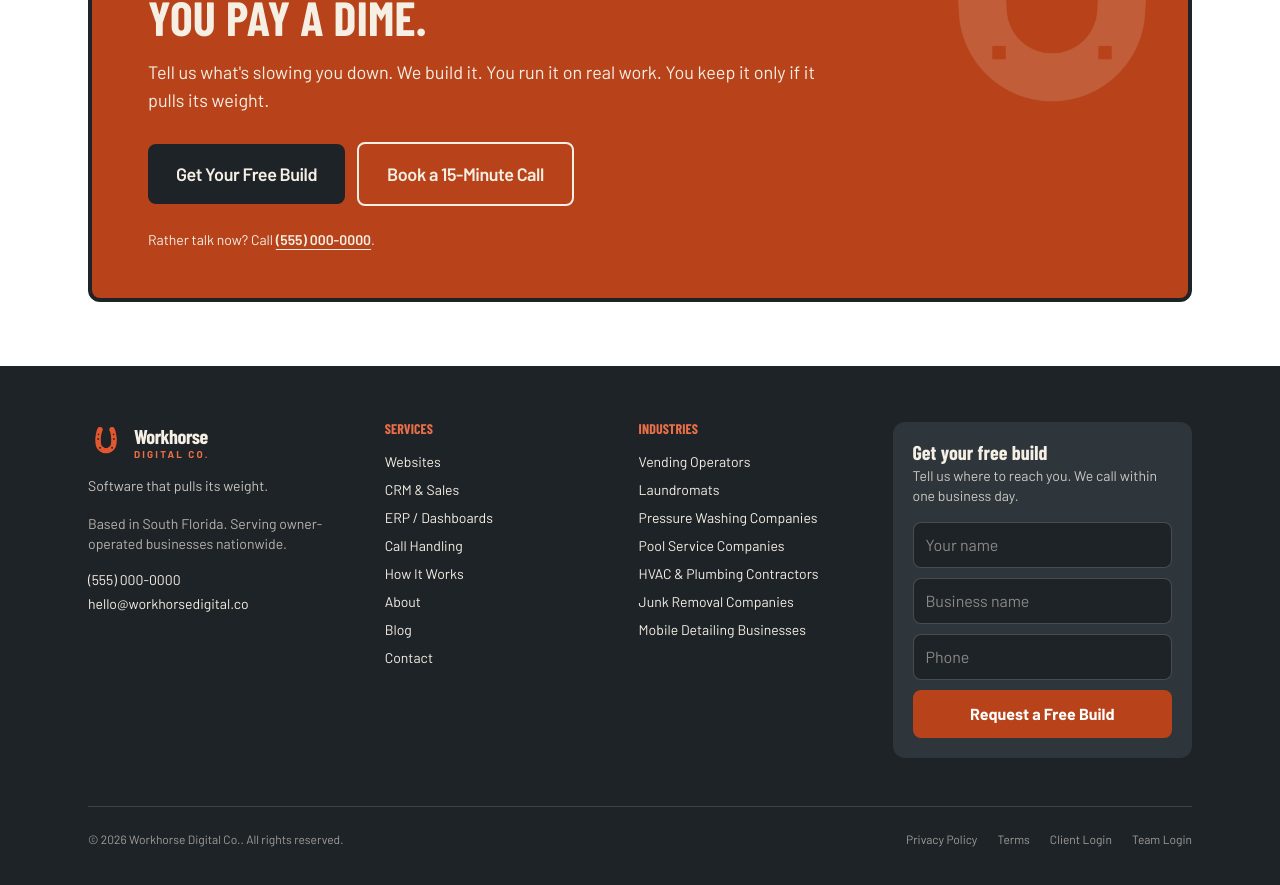
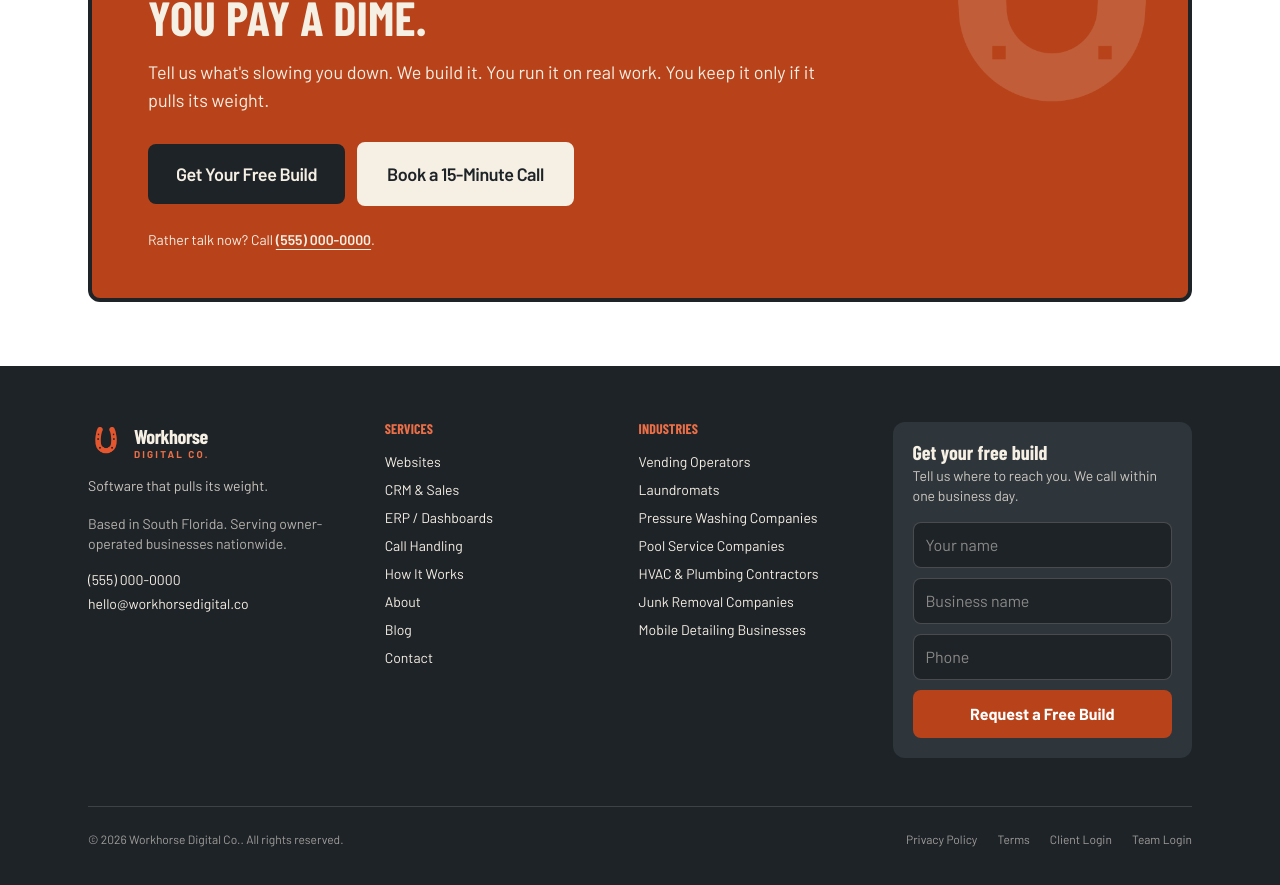
Before and after one commit to montyd14/workhorse-digital-erp, a Next.js app: page /blog in a window 1280 px wide. Shown: the part 1124-2009 px from the top of the page. Built offline with nearby package versions, Linux system fonts and the light colour scheme; no server answers; a web font is replaced by a local one.

Commit message:
Final CTA: cream call button with black text

```diff
--- a/components/cta.tsx
+++ b/components/cta.tsx
@@ -30,7 +30,7 @@ export function FinalCta({
               <Button href={nav.cta.href} variant="secondary" size="lg">
                 {nav.cta.label}
               </Button>
-              <Button href={nav.secondaryCta.href} variant="onDark" size="lg">
+              <Button href={nav.secondaryCta.href} variant="light" size="lg">
                 Book a 15-Minute Call
               </Button>
             </div>
--- a/components/ui.tsx
+++ b/components/ui.tsx
@@ -4,7 +4,7 @@ import type { ReactNode } from "react";
 type ButtonProps = {
   href: string;
   children: ReactNode;
-  variant?: "primary" | "secondary" | "ghost" | "onDark";
+  variant?: "primary" | "secondary" | "ghost" | "onDark" | "light";
   size?: "md" | "lg";
   className?: string;
 };
@@ -16,6 +16,7 @@ const variants = {
   secondary: "bg-ink text-cream hover:bg-ink-soft",
   ghost: "border-2 border-ink text-ink hover:bg-ink hover:text-cream",
   onDark: "border-2 border-cream text-cream hover:bg-cream hover:text-ink",
+  light: "border-2 border-cream bg-cream text-ink hover:bg-paper hover:border-paper",
 };
 const sizes = { md: "px-5 py-3 text-base", lg: "px-7 py-4 text-lg" };
 
```
